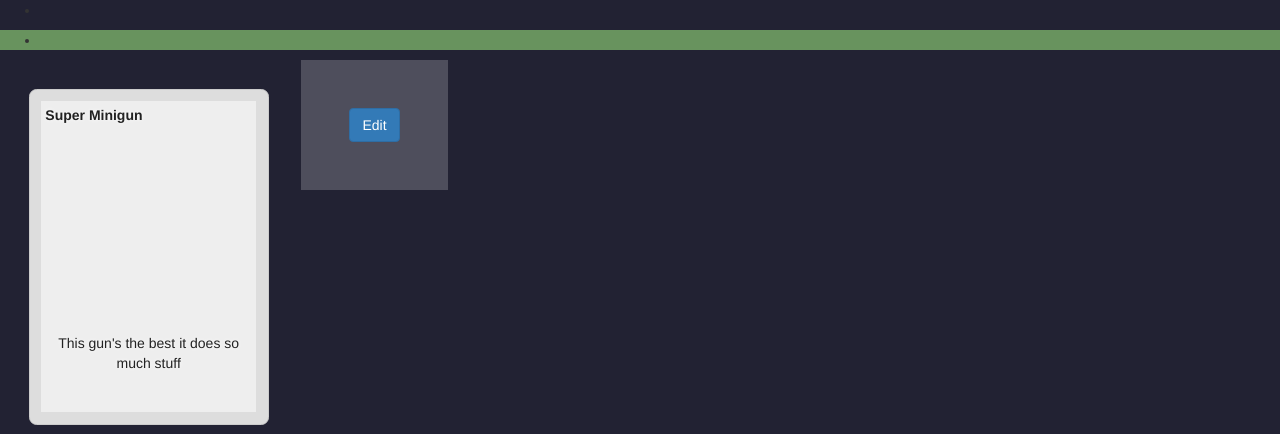
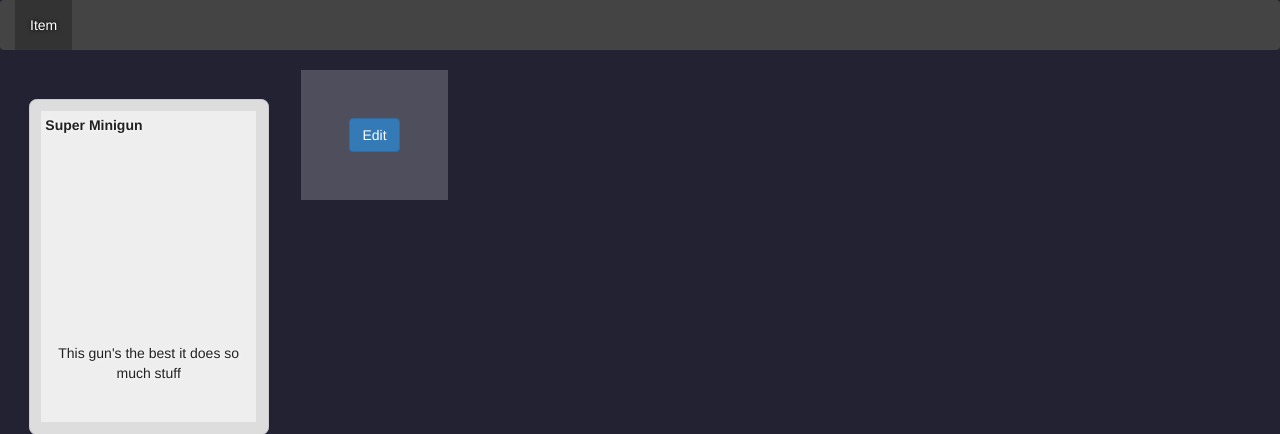
Before and after one commit to Etskh/card-creator, a Django app: page / in a window 1280 px wide. Shown: the top 434 px of the page. Run offline with Django 3.2, Linux system fonts and the light colour scheme; data comes from the database, SQL or seed files in the repository; both versions use the stored data as it was after the commit; some libraries are stand-ins or nearby versions.

Commit message:
Nav bar of cardtypes

```diff
--- a/cards/static/cards/cards.css
+++ b/cards/static/cards/cards.css
@@ -5,16 +5,18 @@ BODY {
 }
 
 
-#card-types-nav {
-    background: #666;
+
+nav.cardtypes-nav {
+    background: #444;
+    border: none;
+}
+nav.cardtypes-nav .navbar-nav>.active>a,
+nav.cardtypes-nav .navbar-nav>.active>a:hover,
+nav.cardtypes-nav .navbar-nav>.active>a:focus {
+    background: #333;
+    text-shadow: #000 0px 0px 4px;
     color: #FFF;
-    text-shadow: #000 0px 0px 4px;
 }
-
-#card-nav {
-    background: #68935e;
-}
-
 
 
 .controls {
--- a/cards/templates/core/default.html
+++ b/cards/templates/core/default.html
@@ -4,24 +4,35 @@
     <meta charset="UTF-8">
     <title>Card Creator</title>
     <link rel="stylesheet" href="https://maxcdn.bootstrapcdn.com/bootstrap/3.3.7/css/bootstrap.min.css" integrity="sha384-BVYiiSIFeK1dGmJRAkycuHAHRg32OmUcww7on3RYdg4Va+PmSTsz/K68vbdEjh4u" crossorigin="anonymous">
-    <link rel="stylcard-types-navesheet" href="https://ajax.googleapis.com/ajax/libs/jqueryui/1.12.1/themes/smoothness/jquery-ui.css">
+    <link rel="stylesheet" href="https://ajax.googleapis.com/ajax/libs/jqueryui/1.12.1/themes/smoothness/jquery-ui.css">
     <link rel="stylesheet" href="/static/cards/cards.css"/>
 </head>
 <body>
-    <div id="">
-        <ul>
-            <li>
-                <a href=""></a>
-            </li>
+    <!--
+    <div id="card-types-nav">
+        <ul class="nav">
+            <li><a href="#">Item</a></li>
         </ul>
     </div>
     <div id="card-nav">
-        <ul>
-            <li>
-                <a href="view"></a>
-            </li>
+        <ul class="nav">
+            <li><a href="#">View</a></li>
+            <li><a href="#">Layout</a></li>
+            <li><a href="#">Data</a></li>
         </ul>
     </div>
+    -->
+    <nav class="navbar navbar-default cardtypes-nav">
+      <div class="container-fluid">
+        <div class="navbar-header">
+          <ul class="nav navbar-nav">
+            {% for type in card_types %}
+                <li class="active"><a href="#">{{ type.name }}<span class="sr-only">(current)</span></a></li>
+            {% endfor %}
+          </ul>
+        </div>
+      </div>
+    </nav>
     <div id="content">
         {% block content %}{% endblock %}
     </div>
--- a/cards/views.py
+++ b/cards/views.py
@@ -5,16 +5,20 @@ from .models import CardType, Field
 
 
 def home(request):
-    cardtype = get_object_or_404(CardType, name='Item')
+    card_type = get_object_or_404(CardType, name='Item')
+    card_types = CardType.objects.all()
     return render(request, 'card-list.html', {
-        'cardtype': cardtype,
-        'cards': cardtype.card_set.all(),
+        'card_types': card_types,
+        'cardtype': card_type,
+        'cards': card_type.card_set.all(),
     })
 
 
 def edit(request):
     cardtype = get_object_or_404(CardType, name='Item')
+    card_types = CardType.objects.all()
     return render(request, 'card-edit.html', {
+        'card_types': card_types,
         'cardtype': cardtype
     })
 
```
Also changed, not shown: README.md, db.sqlite3.
